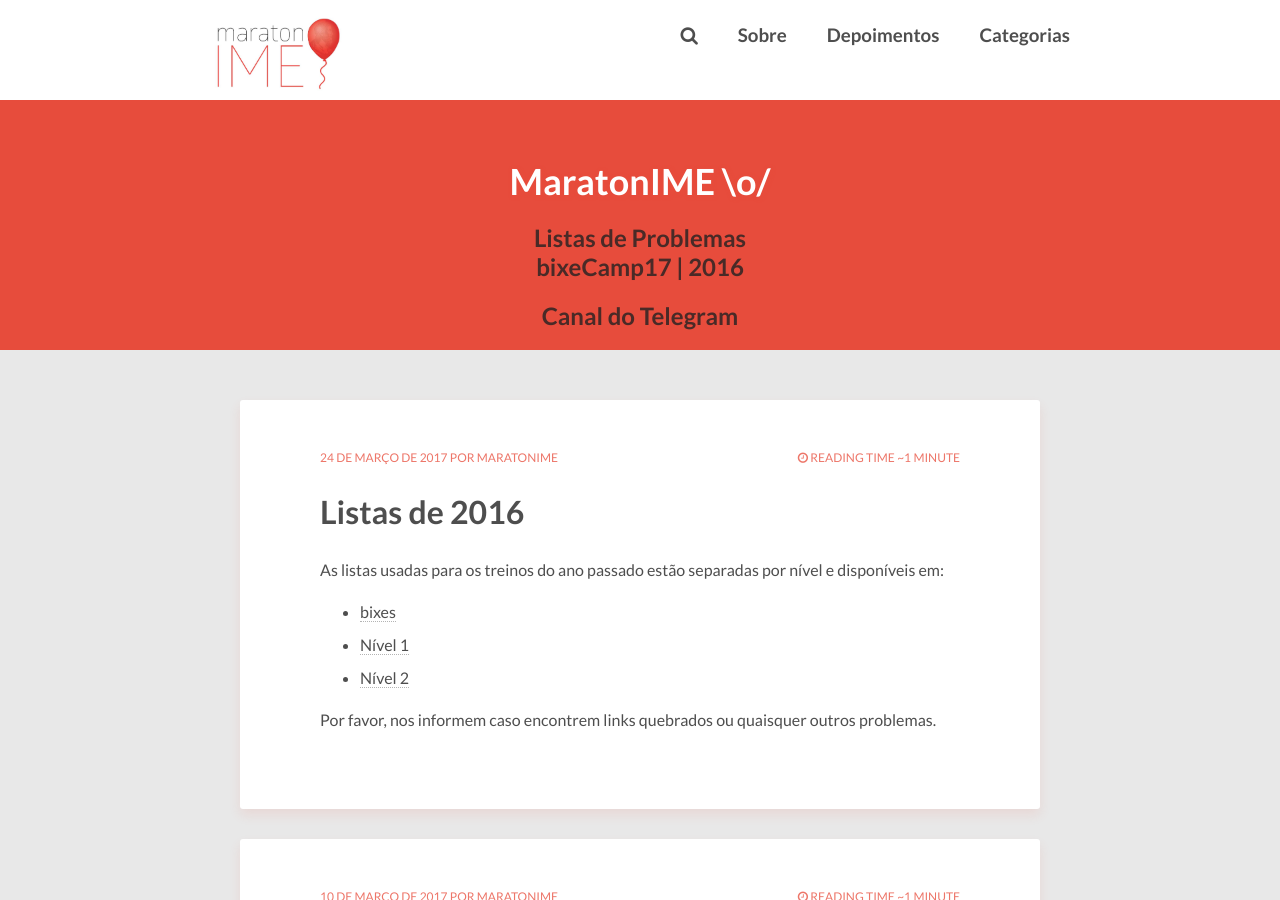
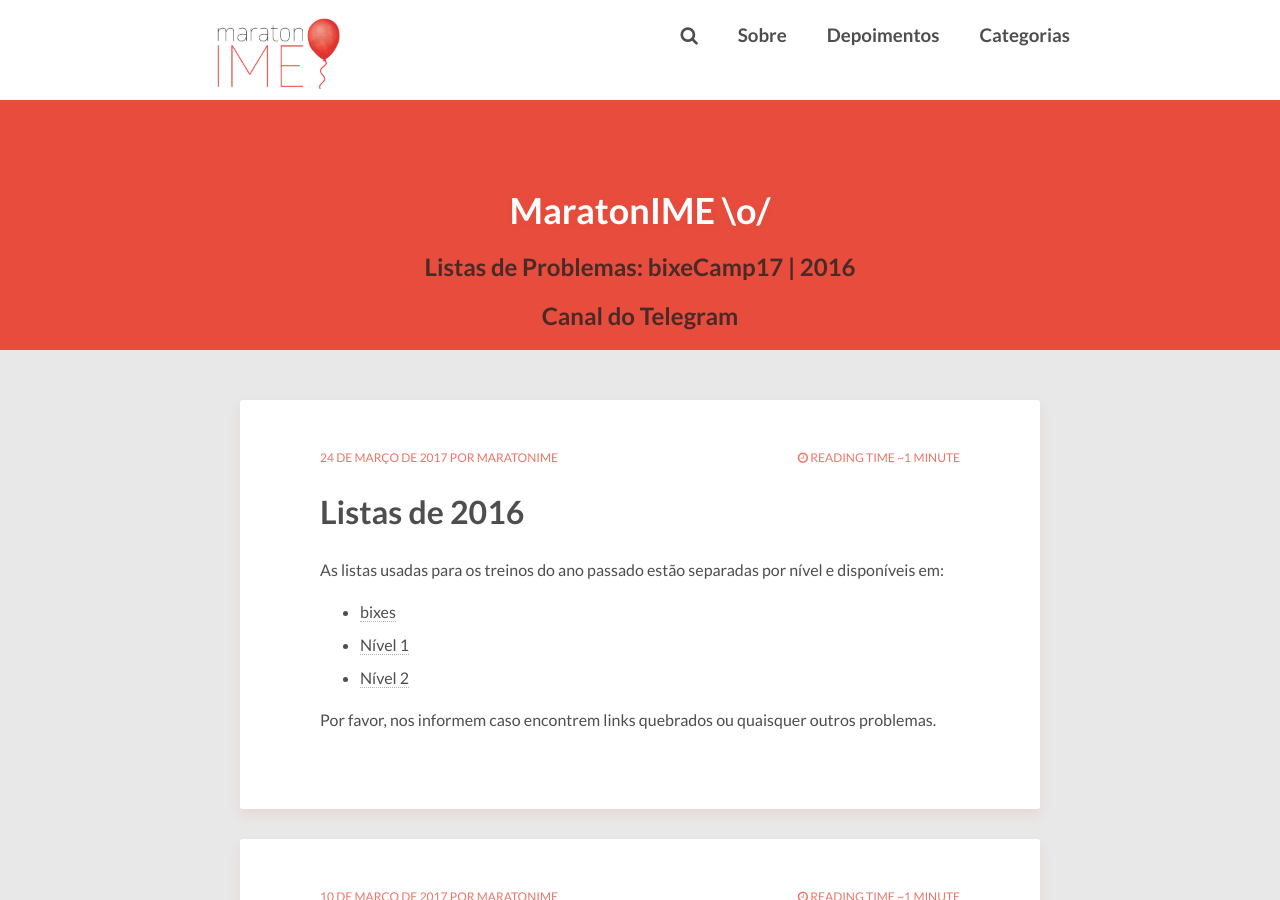
Before and after one commit to maratonusp/blog, a Jekyll site: the page built from index.html, in a window 1280 px wide and 900 px high. Built offline with Jekyll 4.4.1, drawn with Linux system fonts in a browser that asks for light colours; nearby versions of some CDN libraries; the list of posts is cut into pages by our own code; comment, search, counter and statistics services are not loaded.

Commit message:
Reformatando ultimo commit

```diff
--- a/_includes/header.html
+++ b/_includes/header.html
@@ -46,8 +46,7 @@
     <div class="header-title-wrap">
       <h1>{{ page.title }}</h1>
       {% if page.fixednotice %}
-        <h2><span class="entry-date">Listas de Problemas </span> <br />
-        <span class="entry-date"><a href="http://tinyurl.com/bixecamplista">bixeCamp17</a> | <a href="{{site.url}}/listas-2016">2016</a></h2>
+        <h2><span class="entry-date">Listas de Problemas:</span> <span class="entry-date"><a href="http://tinyurl.com/bixecamplista">bixeCamp17</a> | <a href="{{site.url}}/listas-2016">2016</a></h2>
         <h2><span class="entry-date"><a href="https://t.me/maratonime">Canal do Telegram</a> </h2>
       {% endif %}
       {% if page.date %}
```
Also changed, not shown: _posts/2017-03-24-listas-2016.md (line endings or trailing spaces).
